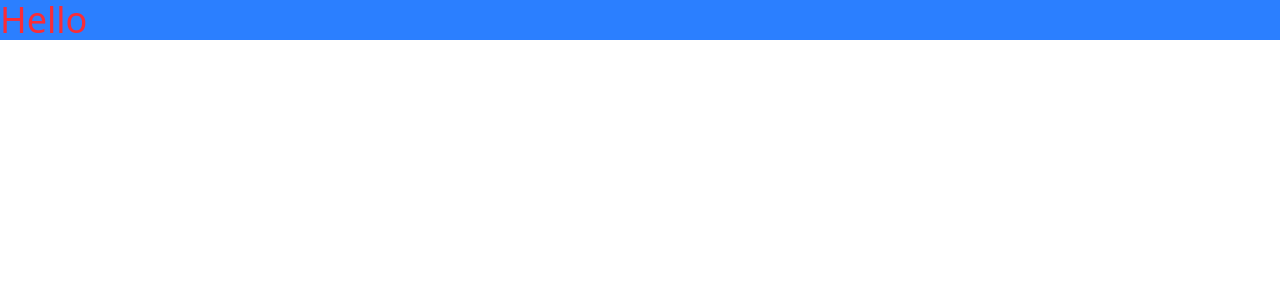
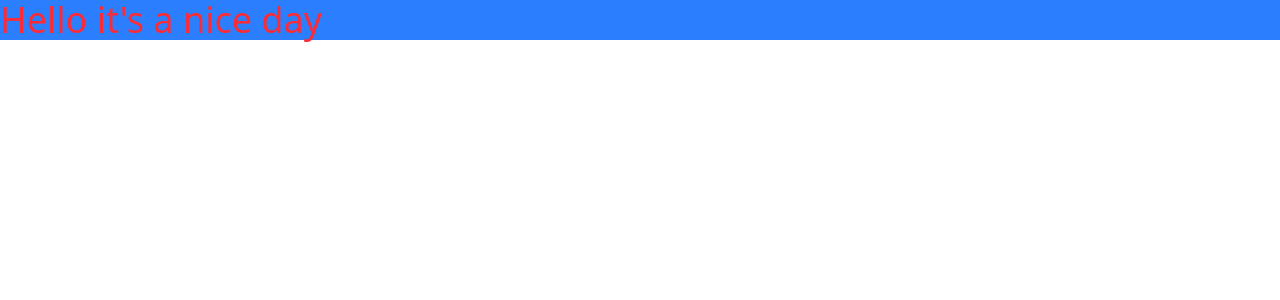
Before and after one commit to diegodevtech/E-commerceDashboard, a React (Vite) app: page / in a window 1280 px wide. Shown: the top 300 px of the page. Built offline with nearby package versions, Linux system fonts and the light colour scheme.

Commit message:
config: add more eslint rules

```diff
--- a/eslint.config.js
+++ b/eslint.config.js
@@ -29,6 +29,8 @@ export default [
       ...react.configs['jsx-runtime'].rules,
       ...reactHooks.configs.recommended.rules,
       'react/jsx-no-target-blank': 'off',
+      'react/no-unescaped-entities': 'off',
+      'react/prop-types': 'off',
       'react-refresh/only-export-components': [
         'warn',
         { allowConstantExport: true },
--- a/src/App.jsx
+++ b/src/App.jsx
@@ -2,7 +2,7 @@ function App() {
 
   return (
     <div className="text-red-500 text-4xl bg-blue-500">
-      Hello
+      Hello it's a nice day
     </div>
   )
 }
```
